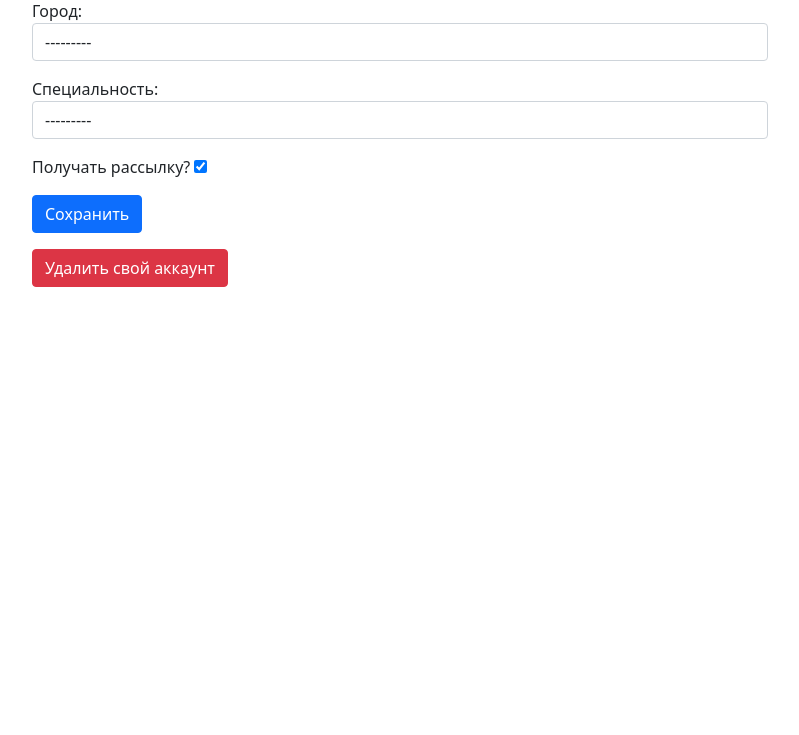
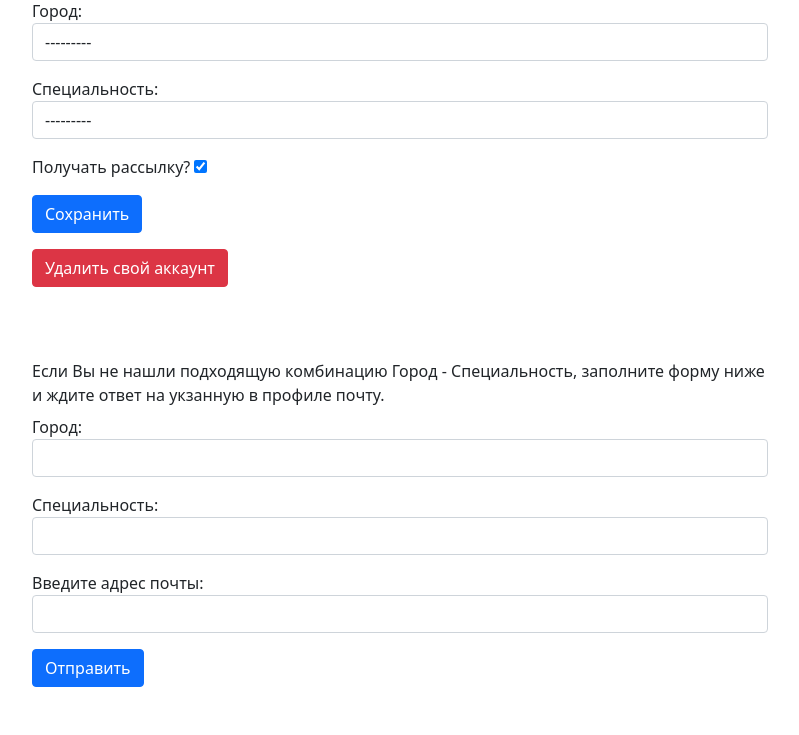
Before and after one commit to JackCX777/job_scrap, a Django app: page /accounts/user_preference/ in a window 1280 px wide. Shown: the part 134-869 px from the top of the page, without its empty margins (240-1039 px from the left). Before the commit the page ends 421 px from the top, so only its background shows below. Run offline with Django 3.2, Linux system fonts and the light colour scheme; the visitor is signed in with stand-in values (Sample User, id 1); data comes from the database, SQL or seed files in the repository.

Commit message:
Request new city-vacancy form added.

```diff
--- a/accounts/forms.py
+++ b/accounts/forms.py
@@ -67,3 +67,17 @@ class UserPreferenceForm(forms.Form):
     class Meta:
         model = User
         fields = ('city', 'programming_language', 'send_email',)
+
+
+class ContactForm(forms.Form):
+    city = forms.CharField(
+                                  required=True,
+                                  widget=forms.TextInput(attrs={'class': 'form-control'}),
+                                  label='Город'
+    )
+    programming_language = forms.CharField(
+                                                  required=True,
+                                                  widget=forms.TextInput(attrs={'class': 'form-control'}),
+                                                  label='Специальность'
+    )
+    email = forms.EmailField(label='Введите адрес почты', widget=forms.EmailInput(attrs={'class': 'form-control'}))
--- a/accounts/templates/accounts/user_preference.html
+++ b/accounts/templates/accounts/user_preference.html
@@ -22,5 +22,19 @@
     </div>
 </div>
 
+<div class="row my-5">
+    <div class="col-md-8 mx-auto">
+        <p class="my-2">
+            Если Вы не нашли подходящую комбинацию Город - Специальность,
+            заполните форму ниже и ждите ответ на укзанную в профиле почту.
+        </p>
+       <form method="POST" action="{% url 'accounts:contact' %}">{% csrf_token %}
+         <div class="form-group">
+           {{ contact_form.as_p }}
+         </div>
+         <button type="submit" class="btn btn-primary">Отправить</button>
+       </form>
+    </div>
+</div>
 
 {% endblock %}
--- a/accounts/urls.py
+++ b/accounts/urls.py
@@ -1,5 +1,5 @@
 from django.urls import path
-from accounts.views import (login_view, logout_view, register_view, user_preference_view, delete_view)
+from accounts.views import (login_view, logout_view, register_view, user_preference_view, delete_view, contact_view)
 
 
 urlpatterns = [
@@ -8,4 +8,5 @@ urlpatterns = [
     path('register/', register_view, name='register'),
     path('user_preference/', user_preference_view, name='user_preference'),
     path('delete/', delete_view, name='delete'),
+    path('contact/', contact_view, name='contact'),
 ]
--- a/accounts/views.py
+++ b/accounts/views.py
@@ -1,9 +1,10 @@
 from django.shortcuts import render, redirect
 from django.contrib.auth import authenticate, login, logout, get_user_model
 from django.contrib import messages
+import datetime as dt
 
-from accounts.forms import UserLoginForm, UserRegistrationForm, UserPreferenceForm
-
+from accounts.forms import UserLoginForm, UserRegistrationForm, UserPreferenceForm, ContactForm
+from scrap.models import Error
 
 User = get_user_model()
 
@@ -36,6 +37,7 @@ def register_view(request):
 
 
 def user_preference_view(request):
+    contact_form = ContactForm()
     if request.user.is_authenticated:
         user = request.user
         if request.method == 'POST':
@@ -55,7 +57,7 @@ def user_preference_view(request):
                 'send_email': user.send_email
             }
                                   )
-        return render(request, 'accounts/user_preference.html', {'form': form})
+        return render(request, 'accounts/user_preference.html', {'form': form, 'contact_form': contact_form})
     else:
         return redirect('accounts:login')
 
@@ -68,3 +70,29 @@ def delete_view(request):
             query_set.delete()
             messages.error(request, 'Пользователь удален из системы.')
     return redirect('home')
+
+
+def contact_view(request):
+    if request.method == 'POST':
+        contact_form = ContactForm(request.POST or None)
+        if contact_form.is_valid():
+            data = contact_form.cleaned_data
+            city = data.get('city')
+            programming_language = data.get('programming_language')
+            email = data.get('email')
+            query_set_er = Error.objects.filter(timestamp=dt.datetime.today())
+            if query_set_er.exists():
+                error = query_set_er.first()
+                data = error.data.get('user_data', [])
+                data.append({'city': city, 'programming_language': programming_language, 'email': email})
+                error.data['user_data'] = data
+                error.save()
+            else:
+                data = [{'city': city, 'programming_language': programming_language, 'email': email}]
+                Error(data=f'user_data: {data}').save()
+                messages.success(request, 'Данные отправлены администрации.')
+                return redirect('accounts:user_preference')
+        else:
+            return redirect('accounts:user_preference')
+    else:
+        redirect('accounts:login')
```
